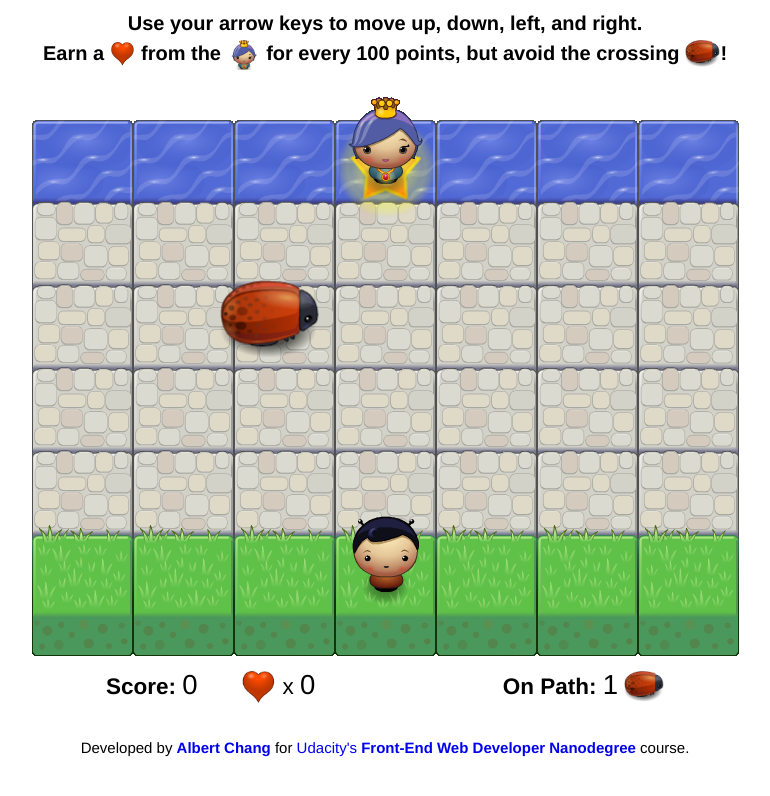
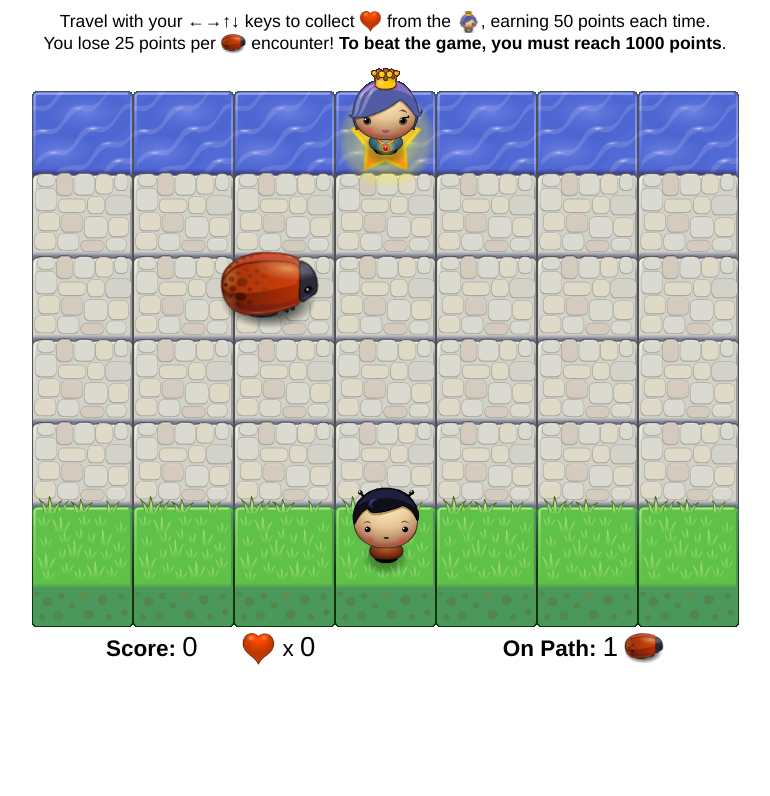
Before and after one commit to albertchanged/Win-Her-Love, a plain HTML site: page index.html in a window 1280 px wide. Shown: the whole page, without its empty margins (255-1025 px from the left). Drawn offline with Linux system fonts and the light colour scheme.

Commit message:
Updated overall formatting 1

```diff
--- a/css/style.css
+++ b/css/style.css
@@ -1,20 +1,23 @@
 body {
     text-align: center;
+    margin-top: -1.5px;
+}
+
+canvas {
+	margin-top: -15px;
 }
 
 #title {
 	font-family: Helvetica;
-	font-size: 20px;
-	line-height: 30px;
+	font-size: 17.5px;
+	line-height: 20px;
+	margin-top: 12.5px;
 }
 
 #progress-container {
 	font-family: Helvetica;
 	font-size: 22.5px;
-}
-
-#heartCount {
-	padding-top: 500px;
+	margin-top: -4px;
 }
 
 #credits {
--- a/index.html
+++ b/index.html
@@ -7,20 +7,24 @@
 </head>
 <body>
 	<div id="title">
-	<strong>Use your arrow keys to move up, down, left, and right.<br>Earn a <img src="images/Heart3.png" style="vertical-align: middle; height: 1.25em"> from the <img src="images/char-princess-girl2.png" style="vertical-align: middle; height: 1.5em"> for every 100 points, but avoid the crossing <img src="images/enemy-bug2.png" style="vertical-align: middle; height: 1.5em">!</strong>
+	Travel with your ←→↑↓ keys to collect <img src="images/Heart3.png" style="vertical-align: middle; height: 1.25em"> from the <img src="images/char-princess-girl2.png" style="vertical-align: middle; height: 1.25em">, earning 50 points each time.<br>You lose 25 points per <img src="images/enemy-bug2.png" style="vertical-align: middle; height: 1.25em"> encounter! <strong>To beat the game, you must reach 1000 points</strong>.
 	</div>
 
     <script src="js/resources.js"></script>
     <script src="js/app.js"></script>
     <script src="js/engine.js"></script>
+    <div id = "gamecanvas">
+    </div>
     <div id="progress-container">
     	<span id="scores"></span>
 	    <span id="hearts"></span>
 	    <span id="levels"></span>
     </div>
-    <div id="credits">
+    <!-- <br style="line-height: 10px"> -->
+
+    <!-- <div id="credits">
     <br><br>
-    	Developed by <a href="http://www.albertchanged.me" target="_blank" style="text-decoration: none" ><strong>Albert Chang</strong></a> for <a href="https://www.udacity.com/" target="_blank" style="text-decoration: none">Udacity's</a> <a href="https://www.udacity.com/course/front-end-web-developer-nanodegree--nd001" target="_blank" style="text-decoration: none"> <strong>Front-End Web Developer Nanodegree</strong></a> course.
-    </div>
+    	Made by <a href="http://www.albertchanged.me" target="_blank" style="text-decoration: none" ><strong>Albert Chang</strong></a> for <a href="https://www.udacity.com/" target="_blank" style="text-decoration: none">Udacity's</a> <a href="https://www.udacity.com/course/front-end-web-developer-nanodegree--nd001" target="_blank" style="text-decoration: none"> <strong>Front-End Web Developer Nanodegree</strong></a> course.
+    </div> -->
 </body>
 </html>
--- a/js/app.js
+++ b/js/app.js
@@ -148,14 +148,15 @@ var reachGoal = function() {
             player.y = 383;
             console.log('You made it!');
 
+            heart += 1;
             score += 50;
             for (var i = 1; i < 10; i++) {
-                // If score equals a multiple of 100 or
+                // FOR PREVIOUS SCORING IDEA: If score equals a multiple of 100 or
                 // is within bounds (200 < x < 226 will earn a heart),
                 // earn a heart
-                if (score === 100*i || (score < (100*i + 26) && (score > (100*i)))) {
-                    heart += 1;
-                }
+                // if (score === 100*i || (score < (100*i + 26) && (score > (100*i)))) {
+                //     heart += 1;
+                // }
             }
             // If the player reaches or is within bounds of 1000, they have beaten the game!
             if (score === 1000 || (score < (1026) && (score > (1000)))) {
--- a/js/engine.js
+++ b/js/engine.js
@@ -26,8 +26,9 @@ var Engine = (function(global) {
         lastTime;
 
     canvas.width = 707;
-    canvas.height = 595;
-    doc.body.appendChild(canvas);
+    canvas.height = 590;
+
+    document.body.appendChild(canvas);
 
     /* This function serves as the kickoff point for the game loop itself
      * and handles properly calling the update and render methods.
```
